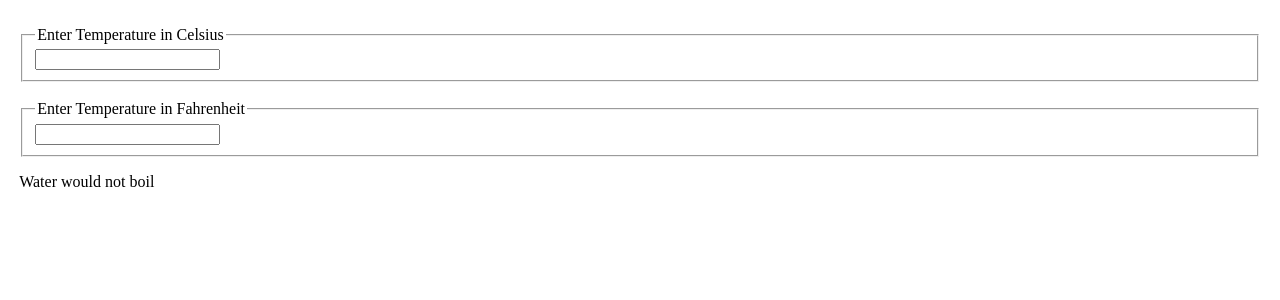
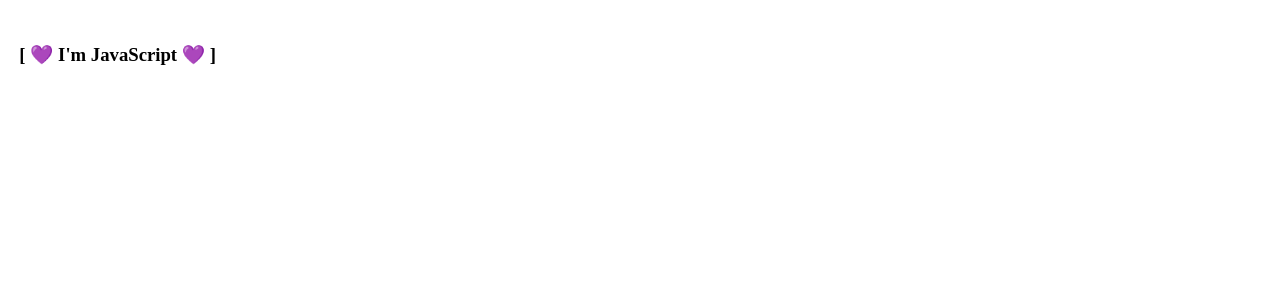
Before and after one commit to Jisan-mia/reactjs-core, a React (Vite) app: page / in a window 1280 px wide. Shown: the top 300 px of the page. Built offline with nearby package versions, Linux system fonts and the light colour scheme.

Commit message:
inheritance vs composition in react

```diff
--- a/src/App.jsx
+++ b/src/App.jsx
@@ -1,10 +1,12 @@
 // import ClockList from './components/ClockList'
 // import Form from './components/Form'
 
-import BoilingCalc from "./components/BoilingCalc"
+import Bracket from "./components/composition/Bracket";
+import Emoji from "./components/composition/Emoji";
+import Text from "./components/composition/Text";
 
 function App() {
-  const lists = [1]
+  const lists = [1];
   return (
     <div>
       {/* <ClockList lists={lists} />
@@ -12,11 +14,23 @@
       <h1>React Forms</h1>
       <Form /> */}
 
-      <BoilingCalc />
+      {/* <BoilingCalc /> */}
 
+      {/* inheritance */}
+      {/* <Text /> */}
 
+      {/* composition */}
+      <Emoji>
+        {({ addEmoji }) => (
+          <Bracket>
+            {({ addBracket }) => (
+              <Text addEmoji={addEmoji} addBracket={addBracket} />
+            )}
+          </Bracket>
+        )}
+      </Emoji>
     </div>
-  )
+  );
 }
 
-export default App
+export default App;
--- /dev/null
+++ b/src/components/composition/Bracket.jsx
@@ -0,0 +1,9 @@
+import React from 'react'
+
+export default class Bracket extends React.Component {
+  addBracket = (text) => `[ ${text} ]`
+
+  render() {
+    return this.props.children({addBracket: this.addBracket})
+  }
+}
--- /dev/null
+++ b/src/components/composition/Emoji.jsx
@@ -0,0 +1,9 @@
+import React from 'react'
+
+export default class Emoji extends React.Component {
+  addEmoji = (text, emoji) => `${emoji} ${text} ${emoji}`
+
+  render() {
+    return this.props.children({addEmoji: this.addEmoji})
+  }
+}
--- /dev/null
+++ b/src/components/composition/Text.jsx
@@ -0,0 +1,10 @@
+export default function Text({ addEmoji, addBracket }) {
+  let text = "I'm JavaScript";
+  if (addEmoji) {
+    text = addEmoji(text, "💜");
+  }
+  if (addBracket) {
+    text = addBracket(text);
+  }
+  return <h3>{text}</h3>;
+}
--- /dev/null
+++ b/src/components/inheritance/Emoji.jsx
@@ -0,0 +1,11 @@
+import React from 'react'
+
+export default class Emoji extends React.Component {
+  addEmoji = (text, emoji) => `${emoji} ${text} ${emoji}`
+
+  render(override) {
+    let text = 'this is simple text'
+    if(override) text = override
+    return <h2>{text}</h2>
+  }
+}
--- /dev/null
+++ b/src/components/inheritance/Text.jsx
@@ -0,0 +1,13 @@
+import Emoji from "./Emoji"
+
+export default class Text extends Emoji {
+  constructor(props) {
+    super(props)
+  }
+
+  render() {
+    const decoratedText = this.addEmoji('Javascript', '💜' )
+
+    return super.render(decoratedText)
+  }
+}
```
